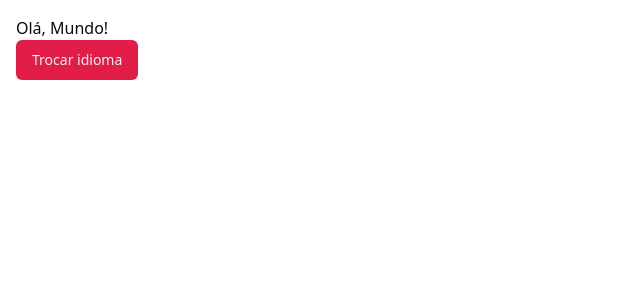
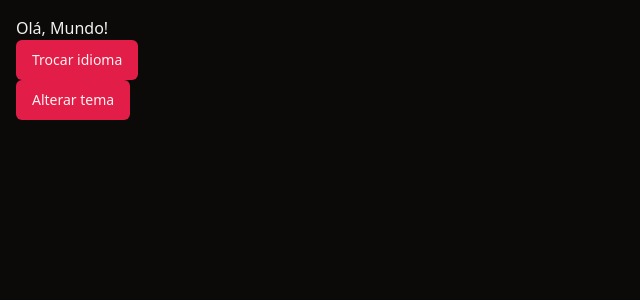
Before and after one commit to bretzke/my-website, a Next.js app: page / in a window 1280 px wide. Shown: the top 300 px of the page, without its empty margins (0-640 px from the left). Built offline with nearby package versions, Linux system fonts and the light colour scheme; no server answers.

Commit message:
Added theme switcher

```diff
--- a/package.json
+++ b/package.json
@@ -15,6 +15,7 @@
     "lucide-react": "^0.407.0",
     "next": "14.2.4",
     "next-intl": "^3.15.5",
+    "next-themes": "^0.3.0",
     "react": "^18",
     "react-dom": "^18",
     "tailwind-merge": "^2.4.0",
--- a/src/app/layout.tsx
+++ b/src/app/layout.tsx
@@ -3,6 +3,7 @@ import { Inter as FontSans } from "next/font/google";
 import "./globals.css";
 import { getLocale, getMessages } from "next-intl/server";
 import { NextIntlClientProvider } from "next-intl";
+import { ThemeProvider } from "@/components/ThemeProvider";
 
 const fontSans = FontSans({
   subsets: ["latin"],
@@ -31,7 +32,16 @@ export default async function RootLayout({
   return (
     <html lang={locale}>
       <NextIntlClientProvider messages={messages}>
-        <body className={fontSans.variable}>{children}</body>
+        <body className={fontSans.variable}>
+          <ThemeProvider
+            attribute="class"
+            defaultTheme="dark"
+            enableSystem
+            disableTransitionOnChange
+          >
+            {children}
+          </ThemeProvider>
+        </body>
       </NextIntlClientProvider>
     </html>
   );
--- a/src/app/page.tsx
+++ b/src/app/page.tsx
@@ -1,5 +1,5 @@
 import LocaleSwitcher from "@/components/LocaleSwitcher";
-import { Button } from "@/components/ui/button";
+import { ThemeSwitcher } from "@/components/ThemeSwitcher";
 import { useTranslations } from "next-intl";
 
 export default function Home() {
@@ -10,6 +10,7 @@ export default function Home() {
       <h1>{t("test")}</h1>
 
       <LocaleSwitcher />
+      <ThemeSwitcher />
     </main>
   );
 }
--- /dev/null
+++ b/src/components/ThemeProvider.tsx
@@ -0,0 +1,9 @@
+"use client";
+
+import * as React from "react";
+import { ThemeProvider as NextThemesProvider } from "next-themes";
+import { type ThemeProviderProps } from "next-themes/dist/types";
+
+export function ThemeProvider({ children, ...props }: ThemeProviderProps) {
+  return <NextThemesProvider {...props}>{children}</NextThemesProvider>;
+}
--- /dev/null
+++ b/src/components/ThemeSwitcher.tsx
@@ -0,0 +1,17 @@
+"use client";
+
+import * as React from "react";
+import { useTheme } from "next-themes";
+
+import { Button } from "@/components/ui/button";
+
+export function ThemeSwitcher() {
+  const { setTheme, resolvedTheme } = useTheme();
+
+  function handleOnClick() {
+    const newTheme = resolvedTheme === "dark" ? "light" : "dark";
+    setTheme(newTheme);
+  }
+
+  return <Button onClick={handleOnClick}>Alterar tema</Button>;
+}
```
Also changed, not shown: 1 other file (tests, documents, lock files or other folders).
